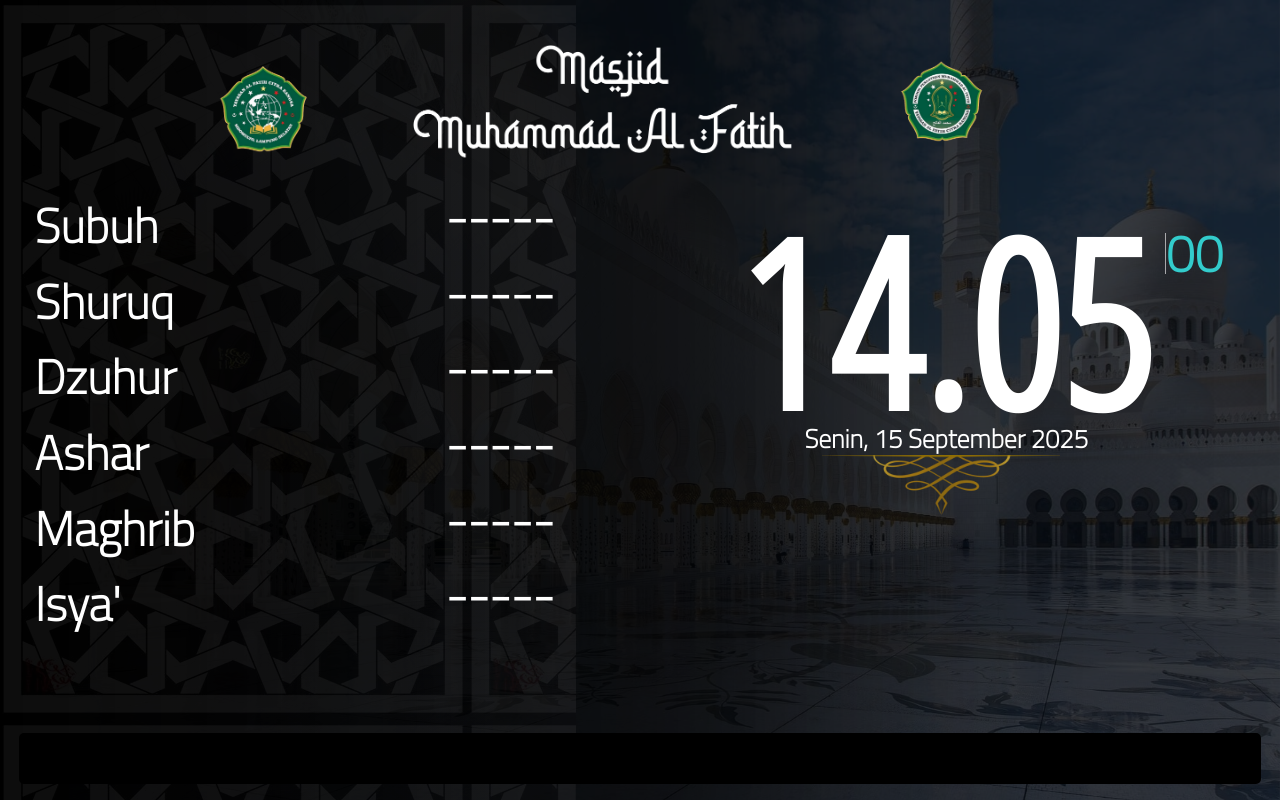
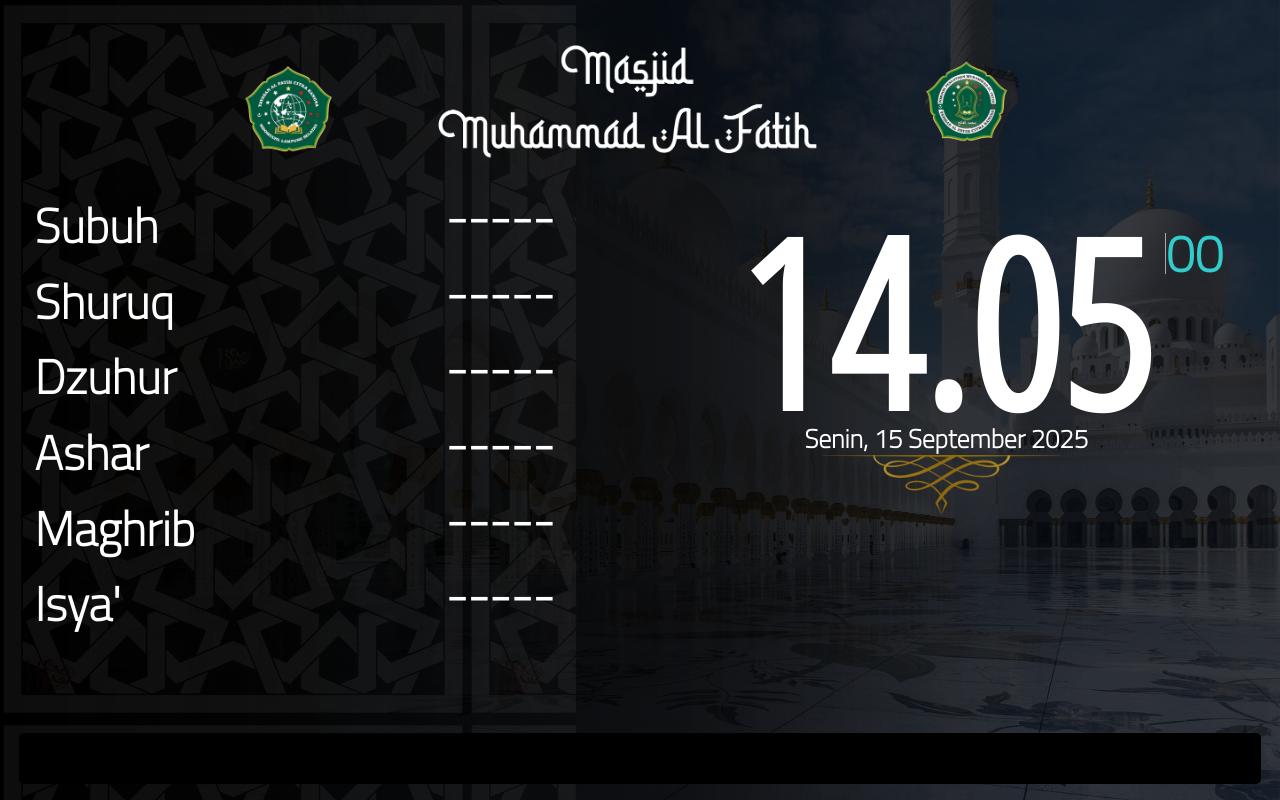
Before and after one commit to cidara-dev/PonpesMU-AhmadDahlan, a plain HTML site: page index.html in a window 1280 px wide. Drawn offline with Linux system fonts and the light colour scheme; no server answers.

Commit message:
Update style.css

```diff
--- a/masjid/style.css
+++ b/masjid/style.css
@@ -582,7 +582,7 @@ Image credits: unsplash.com
 	position:fixed;
 	/* bottom:-4vh; */
 	top:1vw;
-	right:23vw;
+	right:21vw;
 	/* background-color:#F00; */
 	/* background-image: url(../img/logo.png); */
 	background-size: contain;
```
